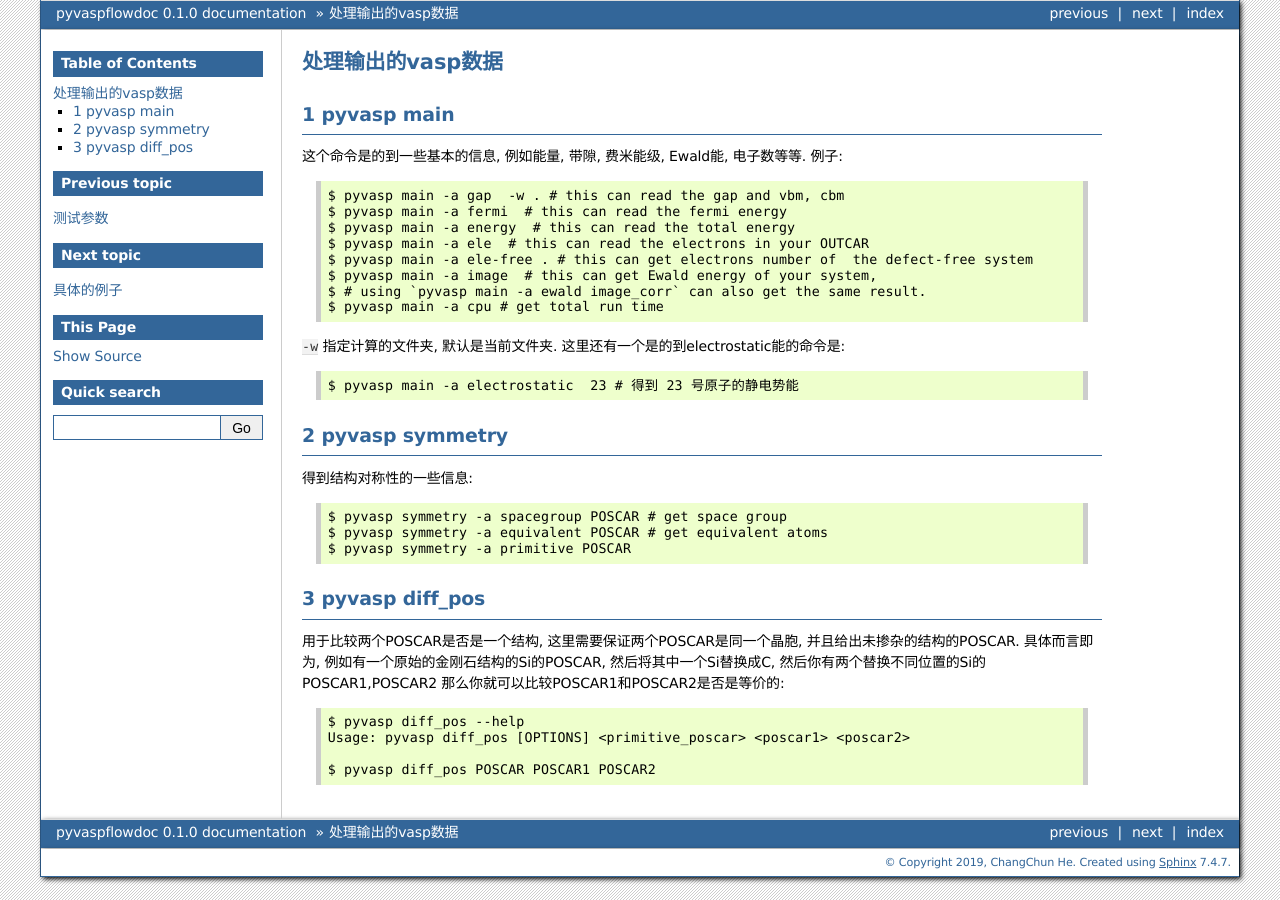
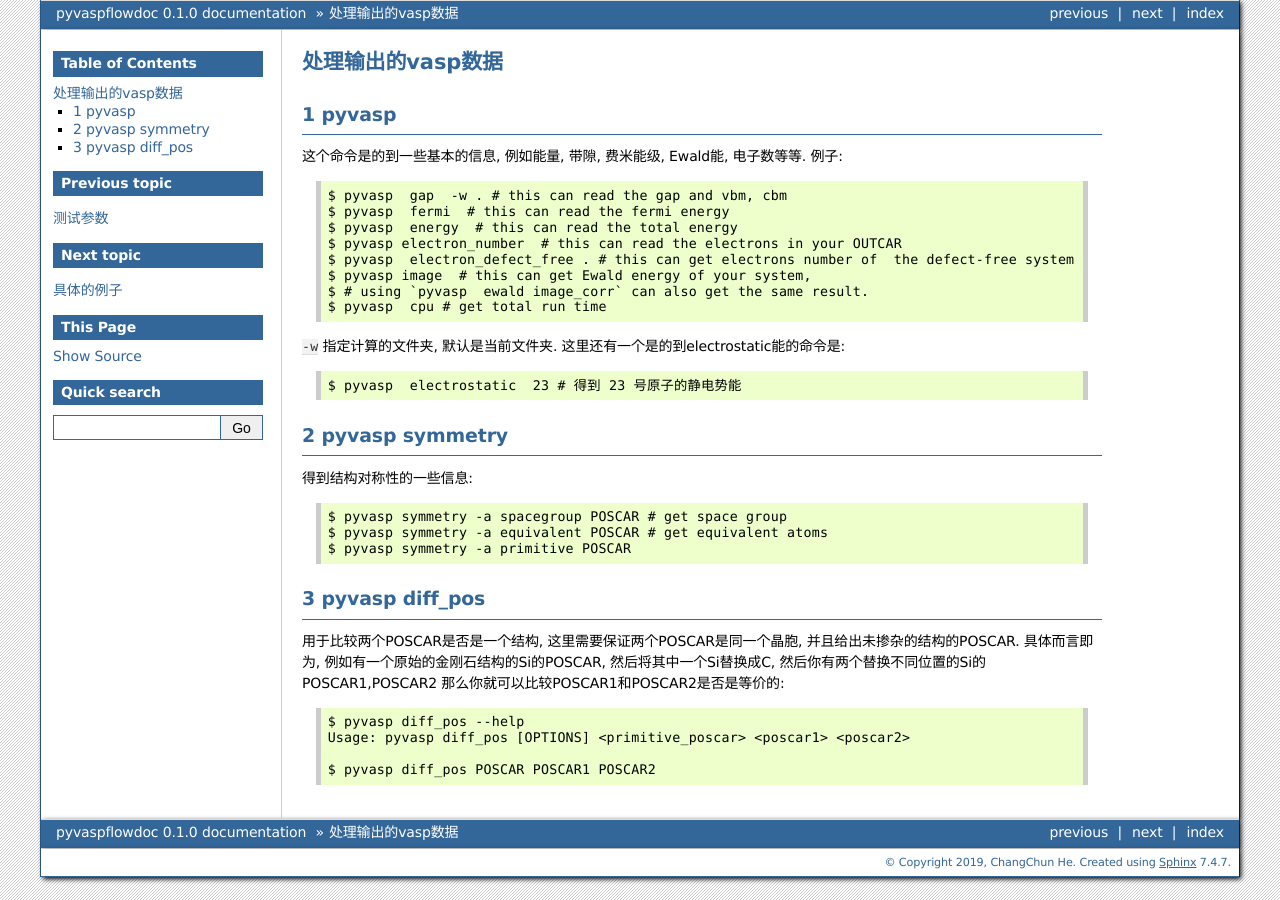
Before and after one commit to ChangChunHe/pyvaspflow, a Sphinx documentation site: the page built from docs/source/fetch.rst, in a window 1280 px wide. Built offline with Sphinx 7.4.7, drawn with Linux system fonts in a browser that asks for light colours.

Commit message:
update docs

```diff
--- a/docs/source/fetch.rst
+++ b/docs/source/fetch.rst
@@ -3,22 +3,22 @@
 ============
 
 
-1 pyvasp main
+1 pyvasp
 ============
 这个命令是的到一些基本的信息, 例如能量, 带隙, 费米能级, Ewald能, 电子数等等. 例子::
 
-    $ pyvasp main -a gap  -w . # this can read the gap and vbm, cbm
-    $ pyvasp main -a fermi  # this can read the fermi energy
-    $ pyvasp main -a energy  # this can read the total energy
-    $ pyvasp main -a ele  # this can read the electrons in your OUTCAR
-    $ pyvasp main -a ele-free . # this can get electrons number of  the defect-free system
-    $ pyvasp main -a image  # this can get Ewald energy of your system,
-    $ # using `pyvasp main -a ewald image_corr` can also get the same result.
-    $ pyvasp main -a cpu # get total run time
+    $ pyvasp  gap  -w . # this can read the gap and vbm, cbm
+    $ pyvasp  fermi  # this can read the fermi energy
+    $ pyvasp  energy  # this can read the total energy
+    $ pyvasp electron_number  # this can read the electrons in your OUTCAR
+    $ pyvasp  electron_defect_free . # this can get electrons number of  the defect-free system
+    $ pyvasp image  # this can get Ewald energy of your system,
+    $ # using `pyvasp  ewald image_corr` can also get the same result.
+    $ pyvasp  cpu # get total run time
 
 ``-w``  指定计算的文件夹, 默认是当前文件夹. 这里还有一个是的到electrostatic能的命令是::
 
-    $ pyvasp main -a electrostatic  23 # 得到 23 号原子的静电势能
+    $ pyvasp  electrostatic  23 # 得到 23 号原子的静电势能
 
 
 2 pyvasp symmetry
```
